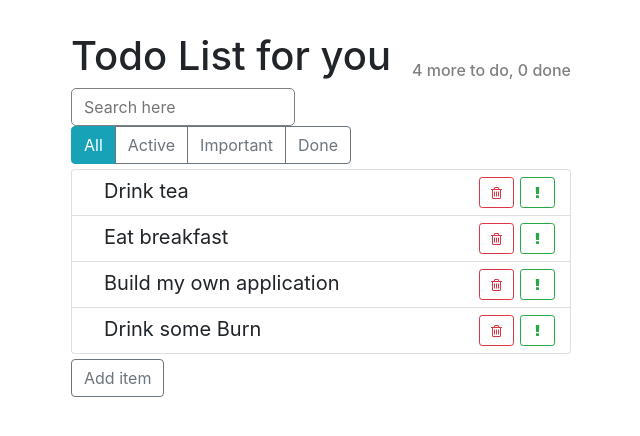
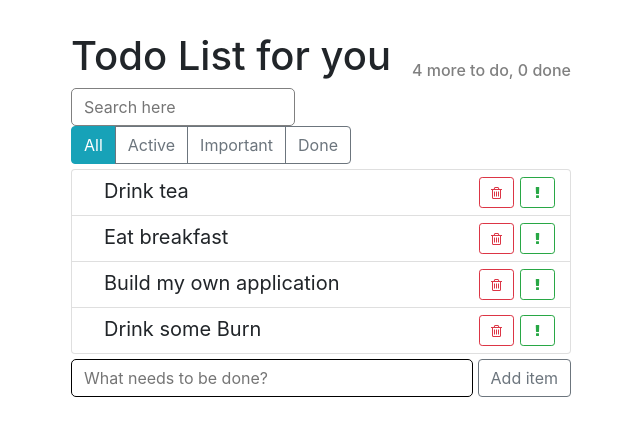
Before and after one commit to Delagardi/TODO, a React (Create React App) app: page / in a window 1280 px wide. Shown: the top 436 px of the page, without its empty margins (319-959 px from the left). Built offline with nearby package versions, Linux system fonts and the light colour scheme.

Commit message:
Added full functionality of add items

```diff
--- a/src/components/todoListItemAdd/TodoListItemAdd.js
+++ b/src/components/todoListItemAdd/TodoListItemAdd.js
@@ -2,17 +2,40 @@ import React, { Component } from 'react';
 import './todoListItemAdd.css';
 
 export default class TodoListItemAdd extends Component {
+  constructor() {
+    super();
+
+    this.state = {
+      label: ''
+    }
+  }
+
+  onLabelChange = (event) => {
+    this.setState({
+      label: event.target.value
+    });
+  }
+
+  onSubmitForm = (event) => {
+    event.preventDefault();
+    this.props.onAdded(this.state.label);
+  }
+
   render() {
-    const { onAdded } = this.props;
-
     return (
-      <div className="todoListItemAdd">
+      <form
+        className="todoListItemAdd d-flex"
+        onSubmit={this.onSubmitForm}>
+        <input
+          type="text"
+          className="from-control"
+          onChange={this.onLabelChange}
+          placeholder="What needs to be done?"/>
         <button
-          className="btn btn-outline-secondary"
-          onClick={ () => onAdded('Text for testing') }>
+          className="btn btn-outline-secondary">
           Add item
         </button>
-      </div>
+      </form>
     );
   }
 }
--- a/src/components/todoListItemAdd/todoListItemAdd.css
+++ b/src/components/todoListItemAdd/todoListItemAdd.css
@@ -1,3 +1,16 @@
 .todoListItemAdd {
   margin-top: 5px;
 }
+
+.from-control {
+  margin-right: 5px;
+  width: auto;
+  flex-grow: 1;
+  width: 224px;
+  vertical-align: middle;
+  font-size: 1rem;
+  line-height: 1.5;
+  border-radius: 5px;
+  border: 1px black solid;
+  padding: .375rem .75rem;
+}
```
